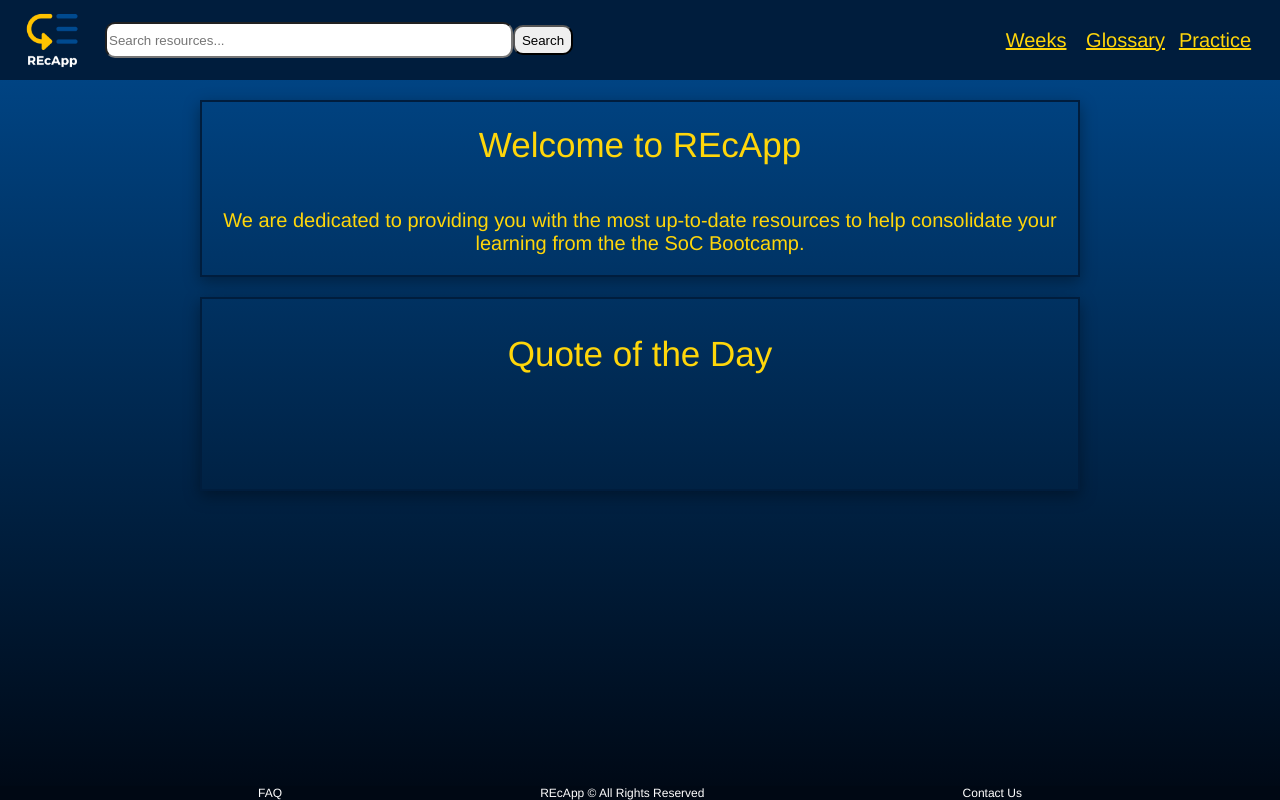
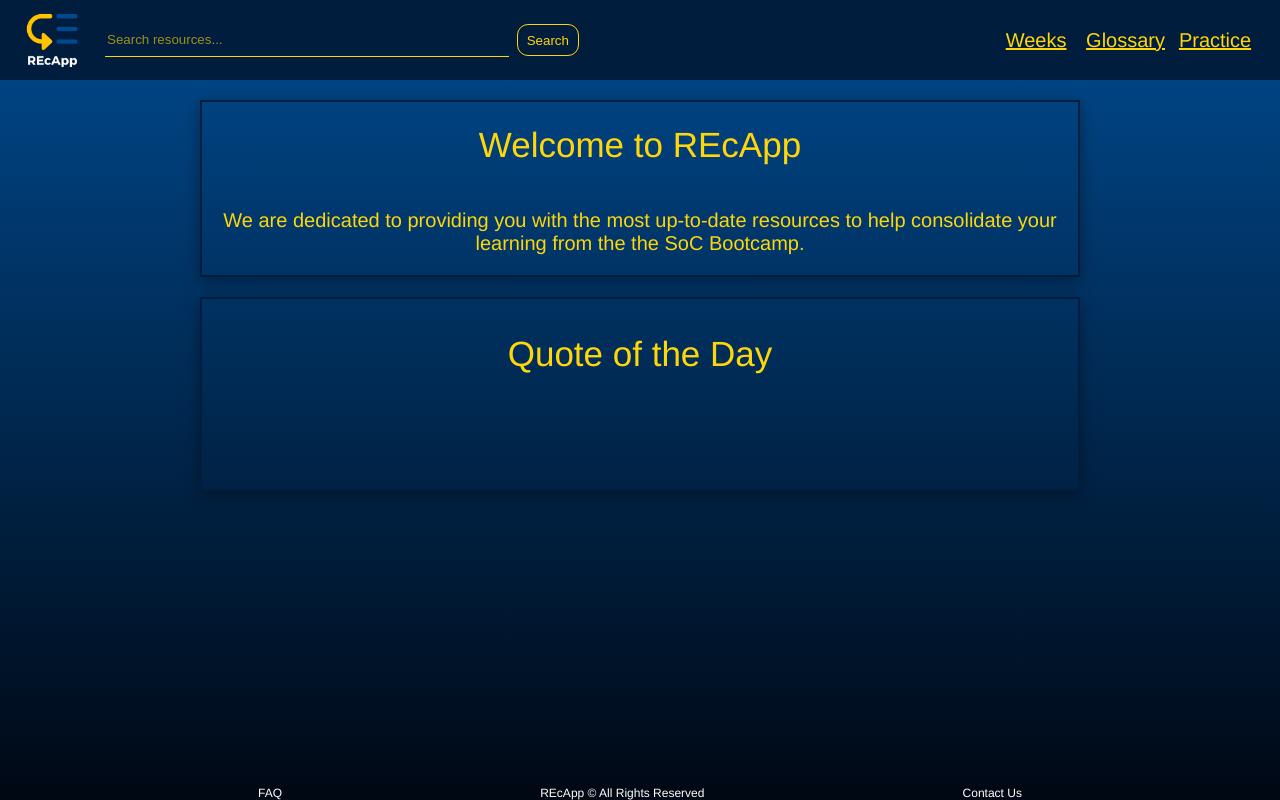
Before and after one commit to Amaan-Memon/w9_frontend-project-room-23-recapp-front-end, a React (Create React App) app in the folder recapp-app/: page / in a window 1280 px wide. Built offline with nearby package versions, Linux system fonts and the light colour scheme; no server answers.

Commit message:
changed search bar and search button CSS

```diff
--- a/recapp-app/src/Components/SearchBar/SearchBar.css
+++ b/recapp-app/src/Components/SearchBar/SearchBar.css
@@ -1,3 +1,9 @@
+::placeholder {
+    color: #ffd60a9e;
+    font-size: 100%;
+    font-family: inherit;
+}
+
 .searchbar--wrapper {
     width: 100%;
     display: flex;
@@ -8,11 +14,33 @@
 .searchbar {
     height: 30px;
     width: 400px;
-    border-radius: 10px;
+    background-color: transparent;
+    border: none;
+    color: #ffd60a;
+    border-bottom: 1px solid #ffd60a;
+}
+
+.searchbar:focus {
+    border: none;
+    outline: none;
+    border-bottom: 1px solid #ffd60a;
 }
 
 .searchbar--button {
+    transition: 0.1s ease-in-out;
+    background-color: transparent;
+    outline: 1px solid #ffd60a;
+    margin-left: 1%;
+    border:none;
+    color: #ffd60a;
     height: 30px;
     width: 60px;
     border-radius: 10px;
+    cursor: pointer;
 }
+
+.searchbar--button:hover {
+    background-color: #ffd60a;
+    color: #001d3d;
+    outline: none
+}
```
